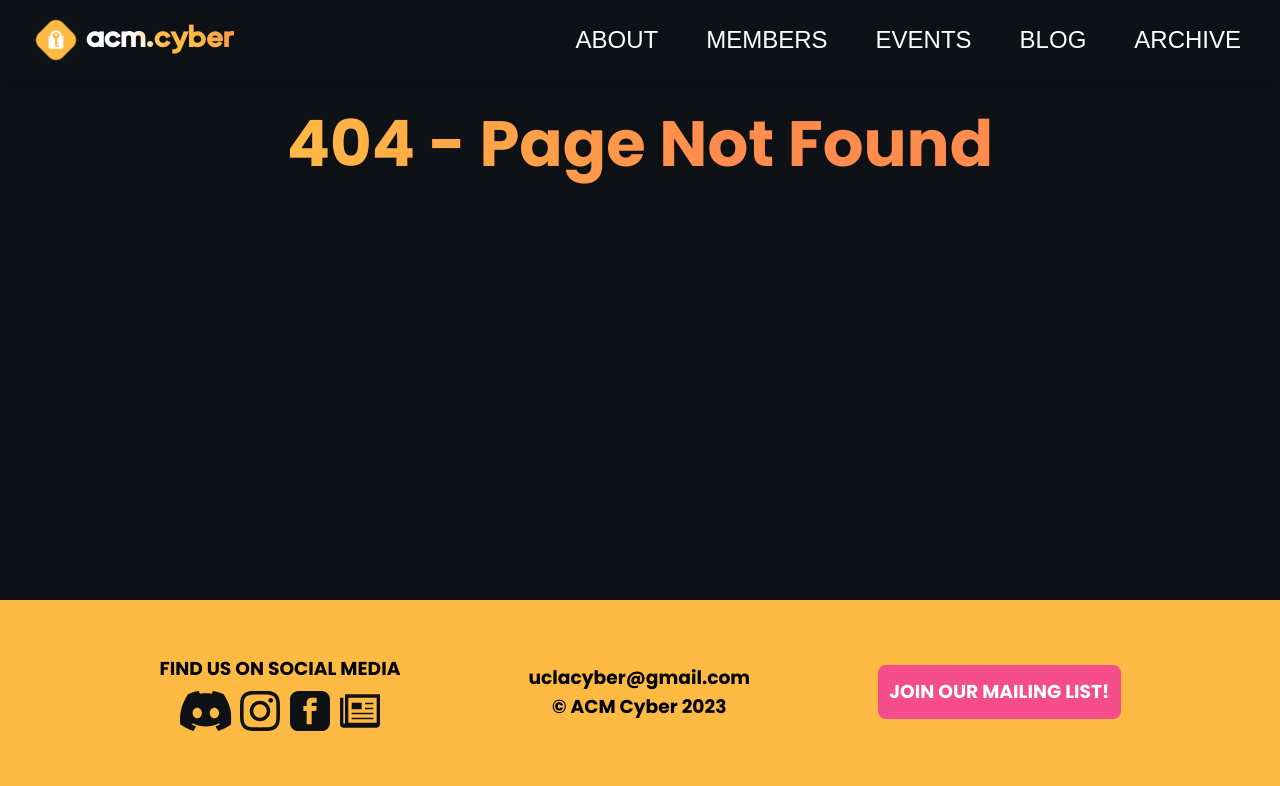
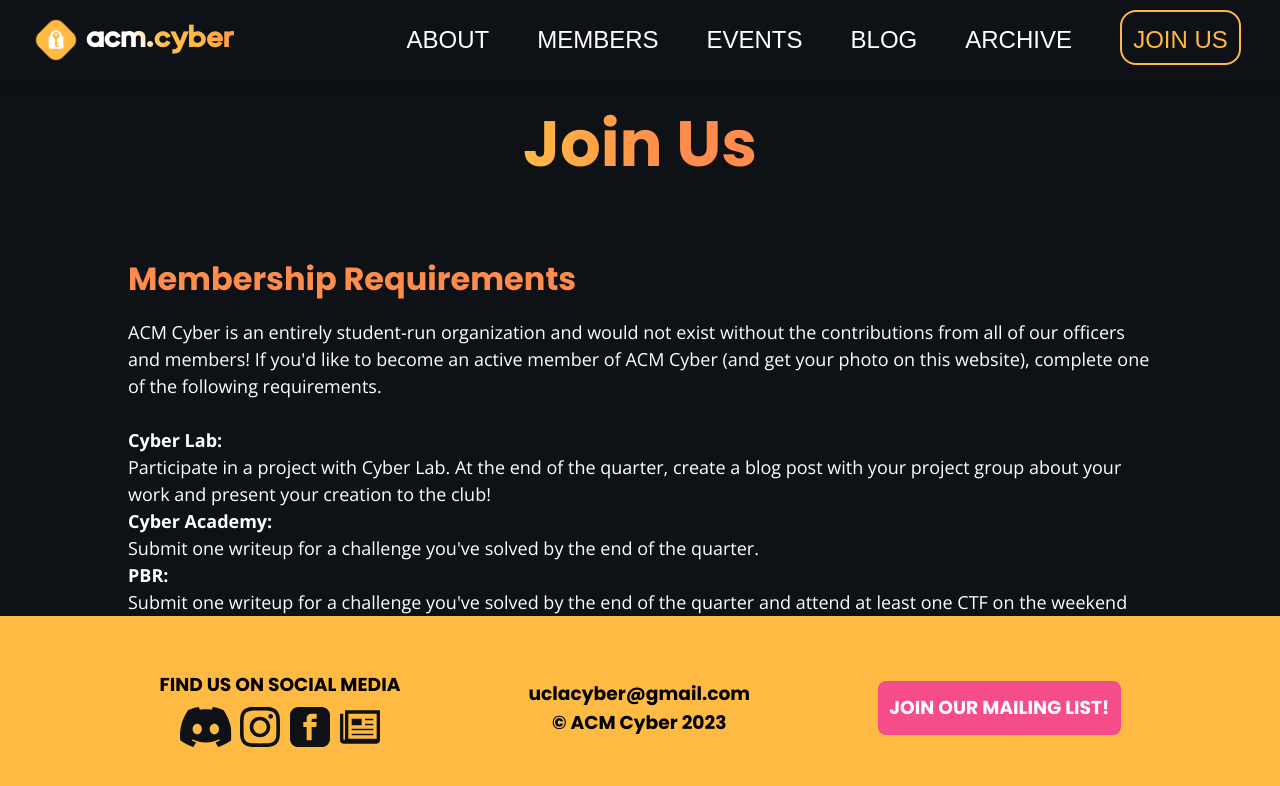
Before and after one commit to uclaacm/acmcyber.com, a Next.js app: page /join in a window 1280 px wide. Before the commit this address had no page. Shown: the top 786 px of the page. Built offline with nearby package versions, Linux system fonts and the light colour scheme; a web font is replaced by a local one.

Commit message:
feat: moved some content, added Cyber Academy to home page, + added join page + navbar

```diff
--- a/components/Navbar.tsx
+++ b/components/Navbar.tsx
@@ -47,6 +47,9 @@ export default function Navbar() {
         <Link className={styles.hoverable} href="/archive">
           <li>Archive</li>
         </Link>
+        <Link className={styles.join} href="/join">
+          <li>Join Us</li>
+        </Link>
       </ul>
     </nav>
   );
--- /dev/null
+++ b/pages/join.tsx
@@ -0,0 +1,38 @@
+import CyberSeo from "@/components/CyberSeo";
+
+export default function Join() {
+  return (
+    <>
+      <CyberSeo title="Join Us" description="Join ACM Cyber at UCLA!" />
+      <div className="page">
+        <div className="content">
+          <h1>Join Us</h1>
+
+          <h2>Membership Requirements</h2>
+          <p>
+            ACM Cyber is an entirely student-run organization and would not
+            exist without the contributions from all of our officers and
+            members! If you'd like to become an active member of ACM Cyber (and
+            get your photo on this website), complete one of the following
+            requirements.
+            <br />
+            <br />
+            <b>Cyber Lab:</b>
+            <br />
+            Participate in a project with Cyber Lab. At the end of the quarter,
+            create a blog post with your project group about your work and
+            present your creation to the club!
+            <br />
+            <b>Cyber Academy:</b>
+            <br /> Submit one writeup for a challenge you've solved by the end
+            of the quarter.
+            <br />
+            <b>PBR:</b>
+            <br /> Submit one writeup for a challenge you've solved by the end
+            of the quarter and attend at least one CTF on the weekend
+          </p>
+        </div>
+      </div>
+    </>
+  );
+}
--- a/styles/Navbar.module.scss
+++ b/styles/Navbar.module.scss
@@ -95,7 +95,7 @@
     }
   }
 
-  @media (max-width: 890px) {
+  @media (max-width: 1016px) {
     .hamburgerContainer {
       display: flex;
       width: 30px;
@@ -163,6 +163,19 @@
   filter: brightness(150%);
 }
 
+.join li {
+  color: var(--cyber-gold);
+  border: 2px solid var(--cyber-gold);
+  border-radius: 1rem;
+  padding: 0.5rem 0.7rem 0.2rem 0.7rem;
+  margin: -0.8rem 0;
+}
+
+.join li:hover {
+  background-color: var(--cyber-gold);
+  color: var(--soul-dark);
+}
+
 .tropicalImageStrikesAgain :not(img) {
   transition: filter ease-in-out 0.25s;
 }
```
Also changed, not shown: data/events.ts (+11 -11 lines), pages/index.tsx (+8 -1 lines), pages/members.tsx (+1 -28 lines).
